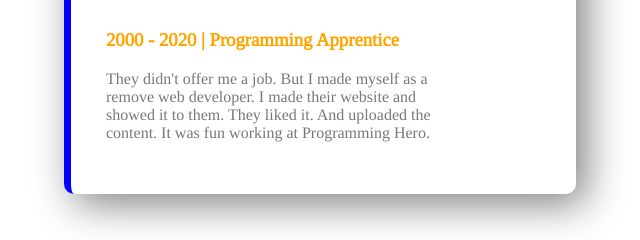
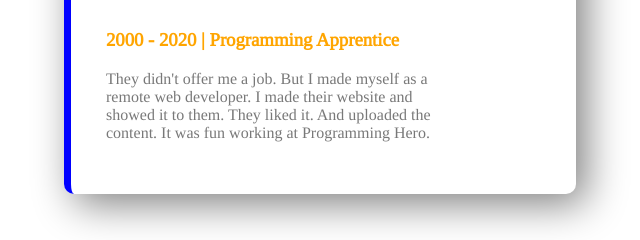
Before and after one commit to Pro-prgrmHero/dev-portfolio, a plain HTML site: page index.html in a window 1280 px wide. Shown: the part 1601-1841 px from the top of the page, 640-1280 px from the left. Drawn offline with Linux system fonts and the light colour scheme.

Commit message:
finished minor change

```diff
--- a/index.html
+++ b/index.html
@@ -51,7 +51,7 @@
             <div id="baby-web-dev" class="experience-item">
                 <h2>Baby Web Developer</h2>
                 <h3 class="orange-color">2000 - 2020 | Programming Apprentice</h3>
-                <p class="para-all">They didn't offer me a job. But I made myself as a remove web developer. I made their website and showed it to them. They liked it. And uploaded the content. It was fun working at Programming Hero.</p>
+                <p class="para-all">They didn't offer me a job. But I made myself as a remote web developer. I made their website and showed it to them. They liked it. And uploaded the content. It was fun working at Programming Hero.</p>
             </div>
         </div>
         <p></p>
```
